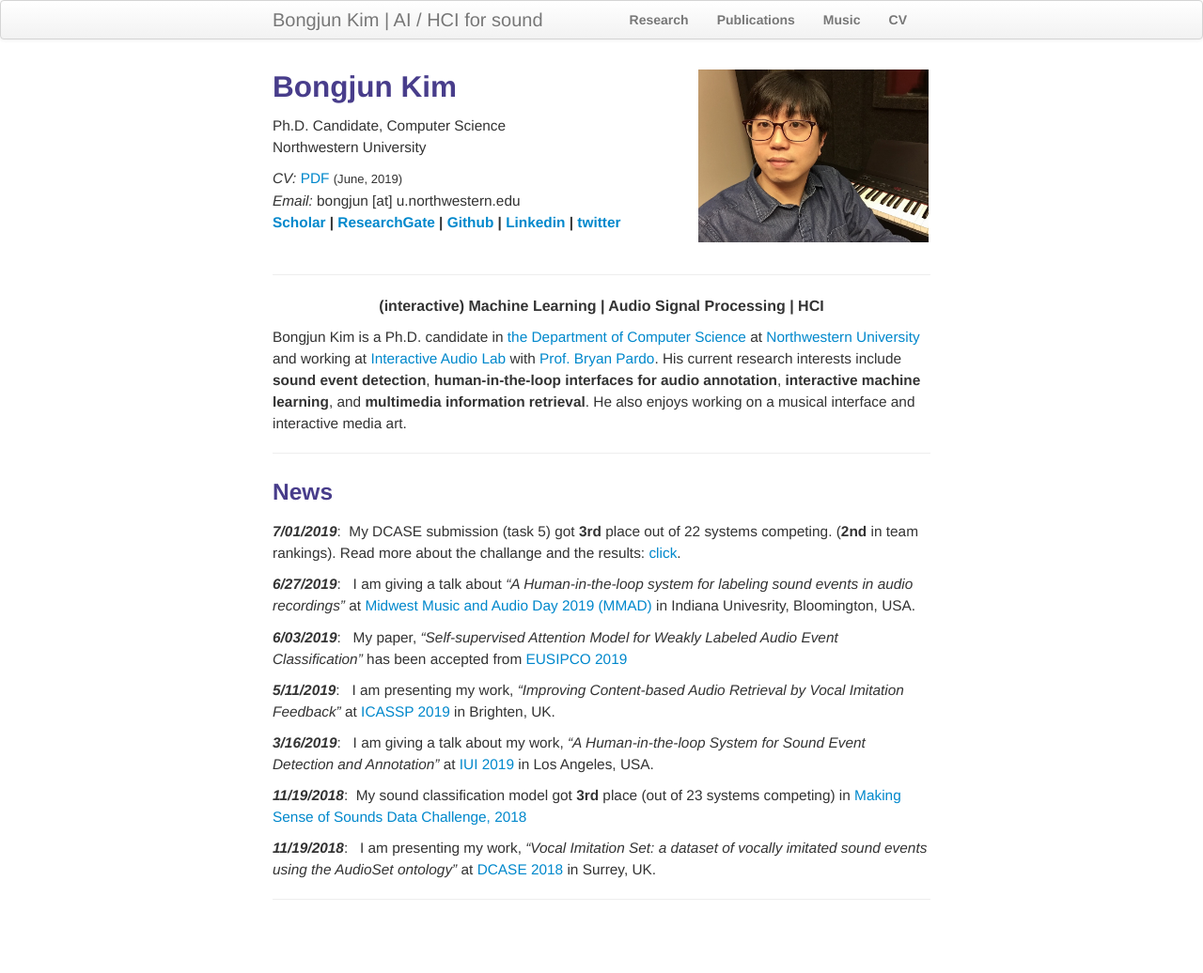
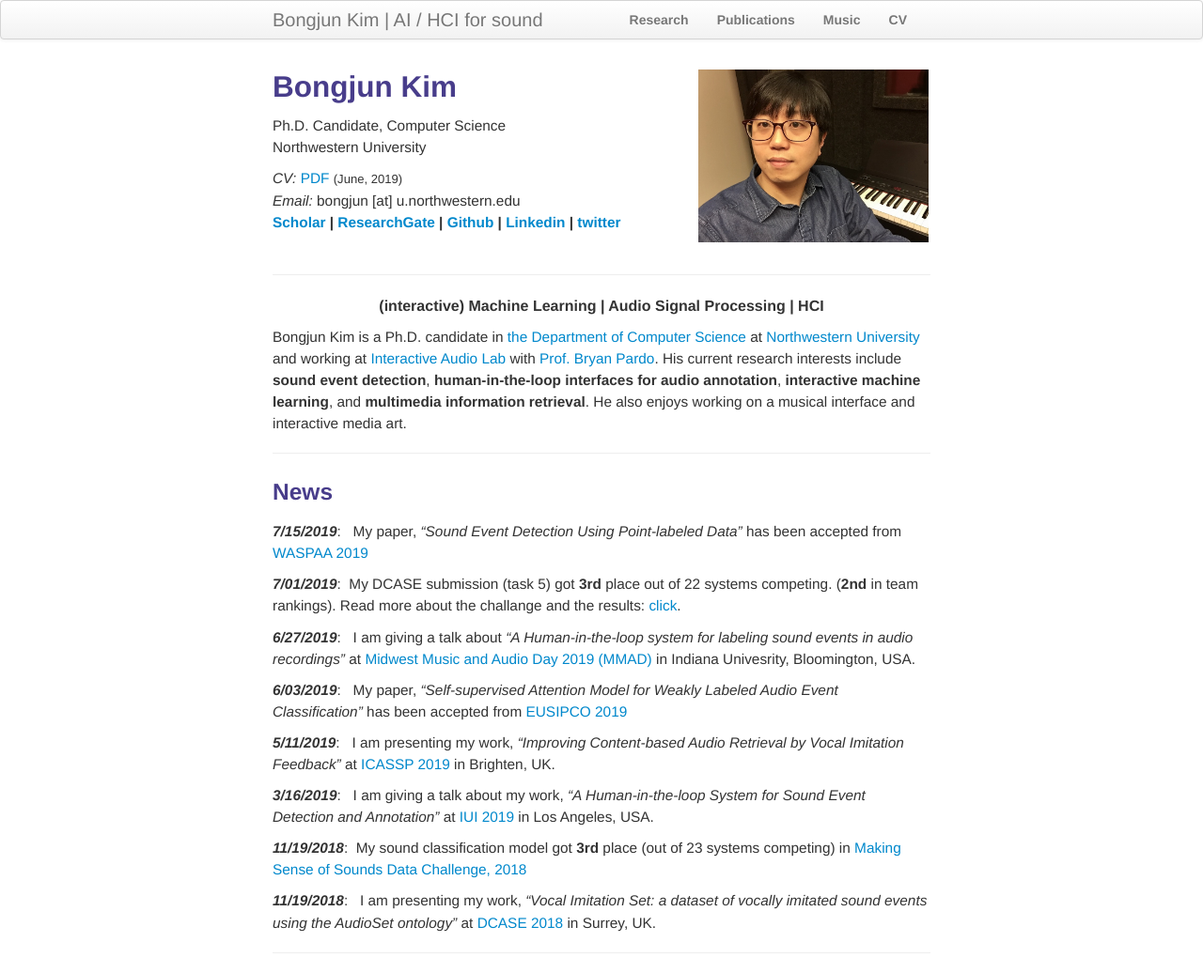
Before and after one commit to bongjun/bongjun.github.io, a Jekyll site: the page built from index.md, in a window 1280 px wide. Shown: the whole page at 94% size. Built offline with Jekyll 4.4.1, drawn with Linux system fonts in a browser that asks for light colours; before the commit the page ends 979 px from its top, so only the background shows below that.

Commit message:
Update index.md

```diff
--- a/index.md
+++ b/index.md
@@ -38,6 +38,8 @@ Bongjun Kim is a Ph.D. candidate in [the Department of Computer Science](https:/
 <hr>
 
 ### News
+
+***7/15/2019***:&nbsp;&nbsp; My paper, *"Sound Event Detection Using Point-labeled Data"* has been accepted from [WASPAA 2019](https://www.waspaa.com/)
 
 ***7/01/2019***:&nbsp; My DCASE submission (task 5) got **3rd** place out of 22 systems competing. (**2nd** in team rankings). Read more about the challange and the results: [click](http://dcase.community/challenge2019/task-urban-sound-tagging-results).
 
```
